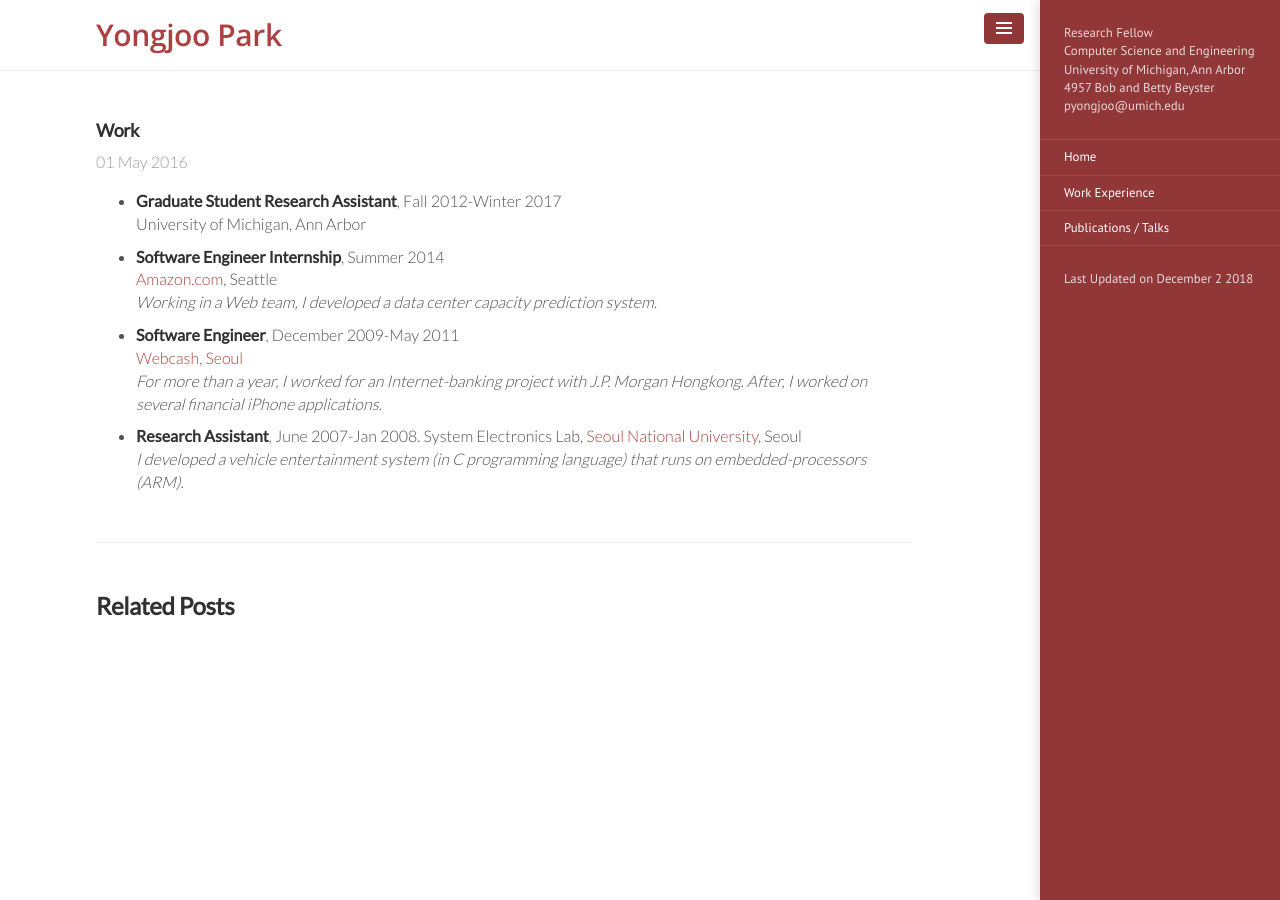
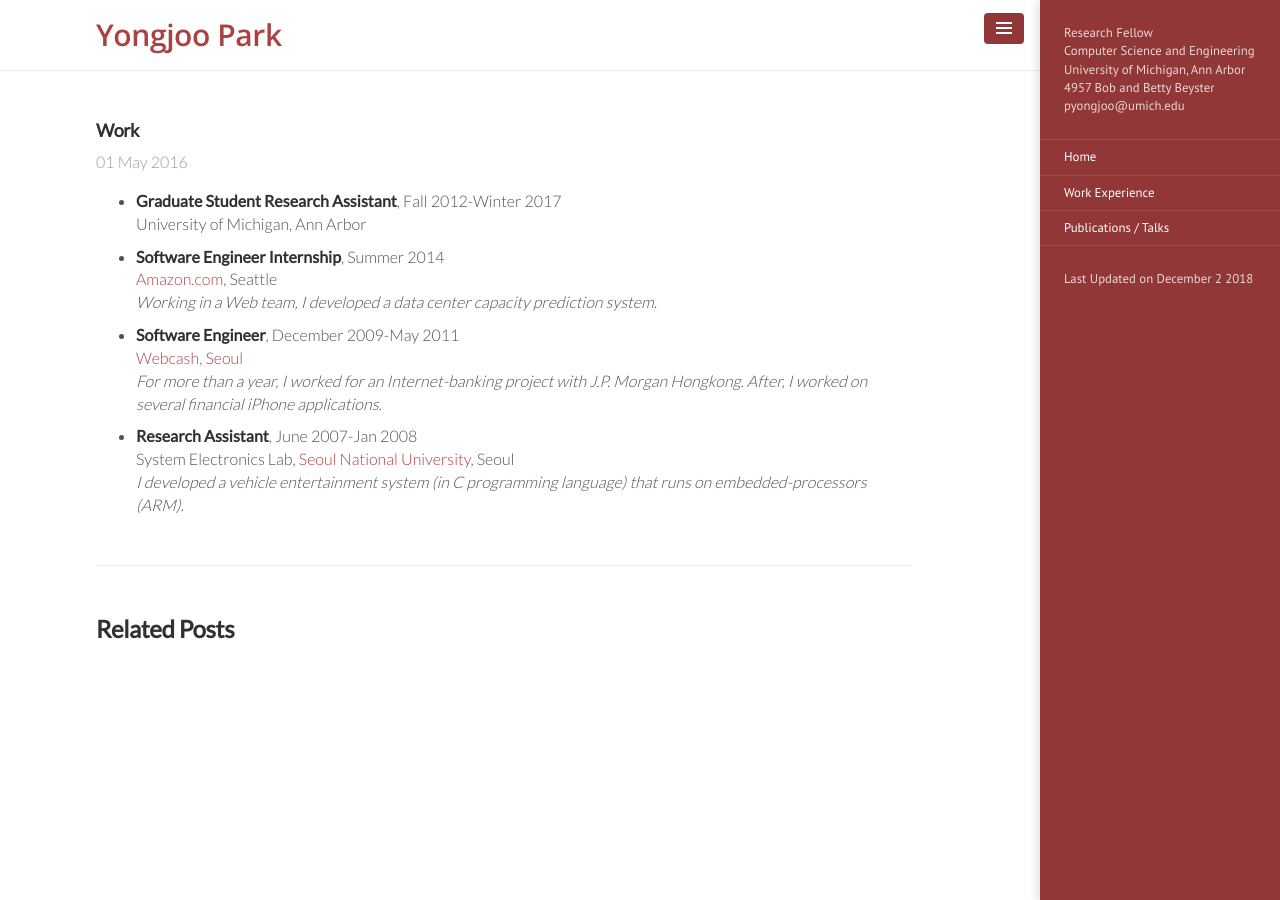
Before and after one commit to pyongjoo/pyongjoo.github.io, a Jekyll site: the page built from _experiences/2016-05-01-work.md, in a window 1280 px wide. Built offline with Jekyll 4.4.1, drawn with Linux system fonts in a browser that asks for light colours.

Commit message:
newline corrected in work

```diff
--- a/_experiences/2016-05-01-work.md
+++ b/_experiences/2016-05-01-work.md
@@ -12,7 +12,7 @@ title: Work
   [Webcash, Seoul](http://www.webcash.co.kr/v6/eng/com/com01.jsp)
   *For more than a year, I worked for an Internet-banking project with J.P. Morgan
   Hongkong. After, I worked on several financial iPhone applications.*
-- **Research Assistant**, June 2007-Jan 2008.
+- **Research Assistant**, June 2007-Jan 2008
   System Electronics Lab, [Seoul National University](http://ee.snu.ac.kr/en), Seoul
   *I developed a vehicle entertainment system (in C programming language) that runs
   on embedded-processors (ARM).*
```
